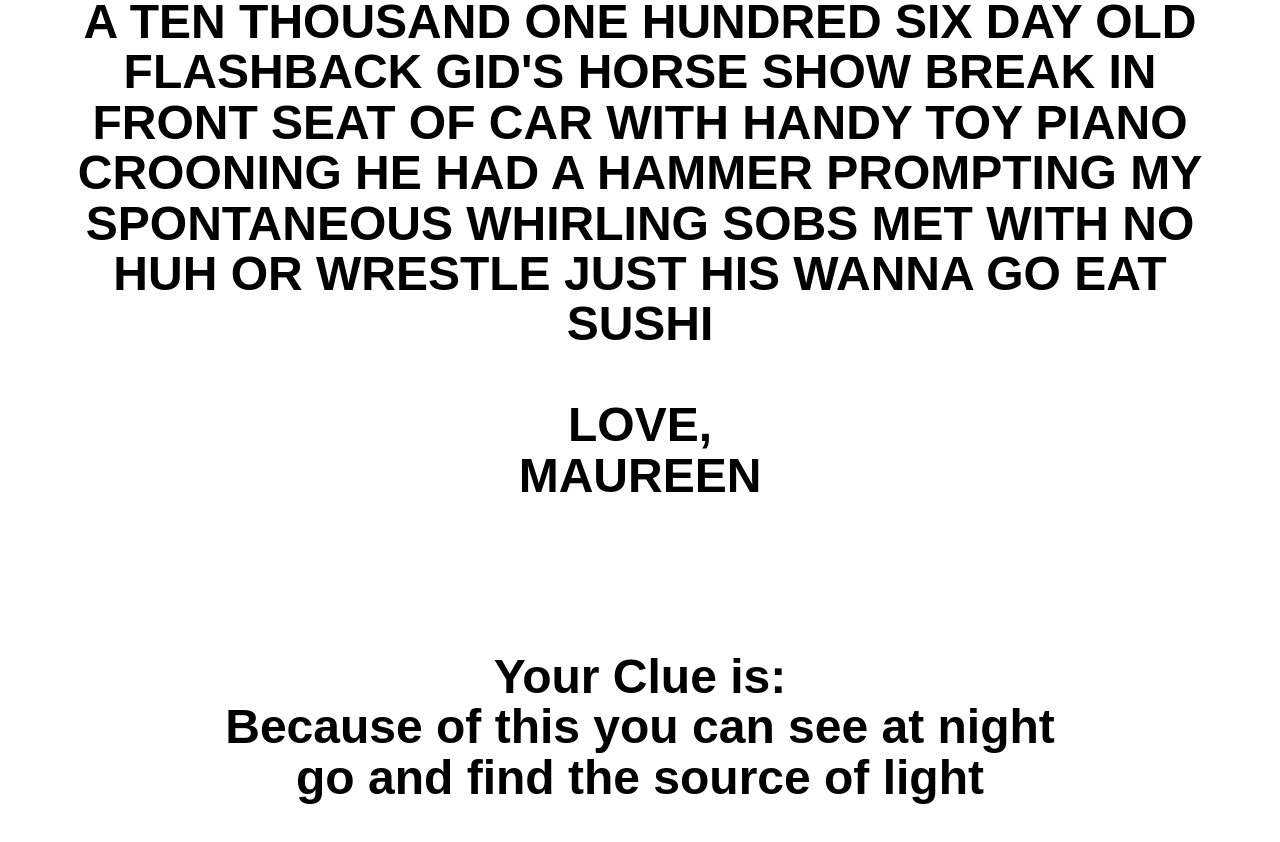
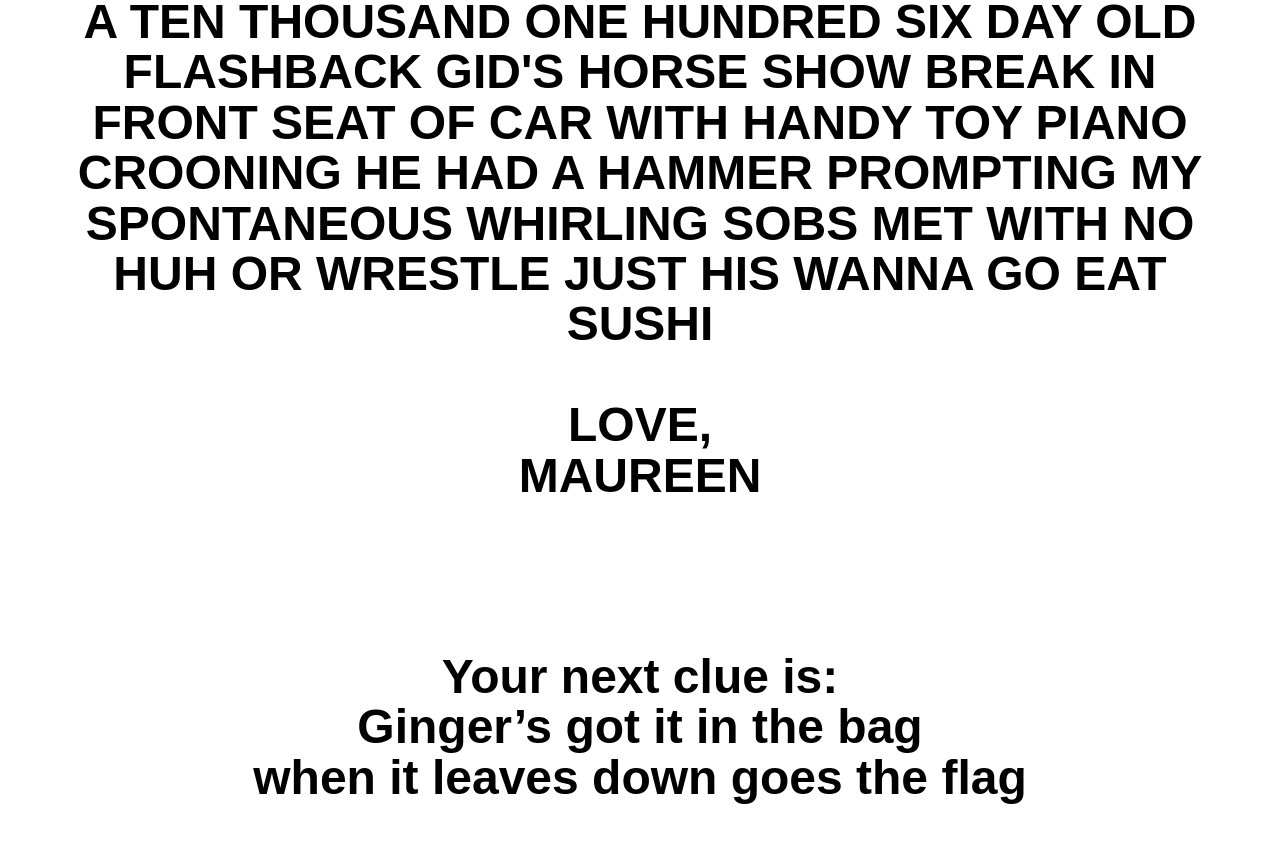
Before and after one commit to shwizle/gideon-04, a plain HTML site: page break-in-front-seat-of-car-with-handy-toy-piano-crooning-he-had-a-hammer-prompting-my-spontaneous-whirling-sobs-met-with-no-huh-or-wrestle-just-his-wanna-go-eat-sushi/index.html in a window 1280 px wide. Shown: the top 842 px of the page. Drawn offline with Linux system fonts and the light colour scheme.

Commit message:
Update index.html

```diff
--- a/break-in-front-seat-of-car-with-handy-toy-piano-crooning-he-had-a-hammer-prompting-my-spontaneous-whirling-sobs-met-with-no-huh-or-wrestle-just-his-wanna-go-eat-sushi/index.html
+++ b/break-in-front-seat-of-car-with-handy-toy-piano-crooning-he-had-a-hammer-prompting-my-spontaneous-whirling-sobs-met-with-no-huh-or-wrestle-just-his-wanna-go-eat-sushi/index.html
@@ -38,9 +38,9 @@ LOVE,<br>
     <br>
     <br>
     <br>
-    Your Clue is:<br>
-    Because of this you can see at night<br>
-    go and find the source of light
+ Your next clue is:<br>
+    Ginger’s got it in the bag<br>
+    when it leaves down goes the flag
   </div>
 
   <script>
```
